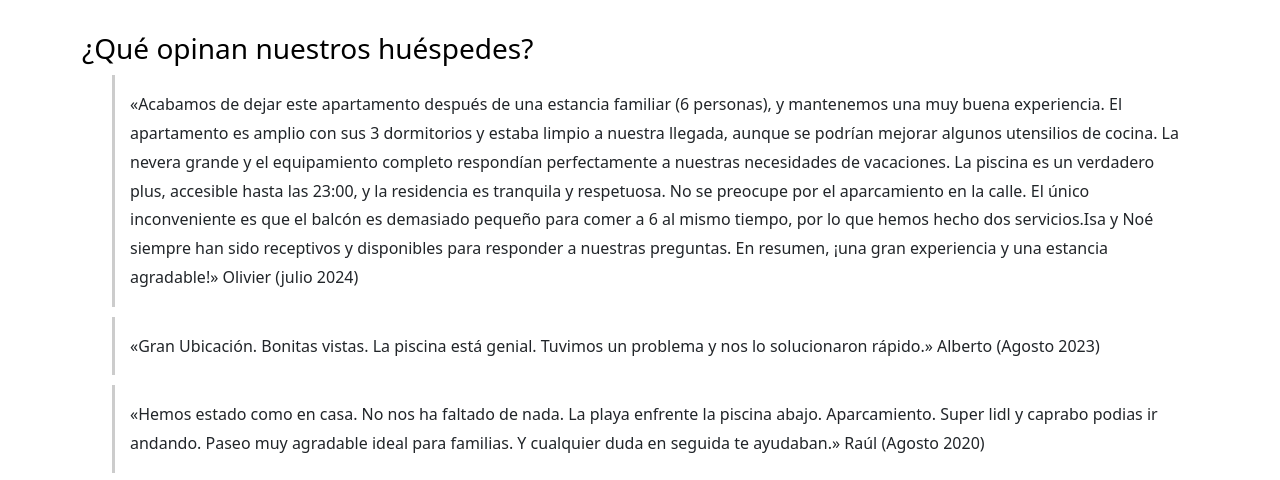
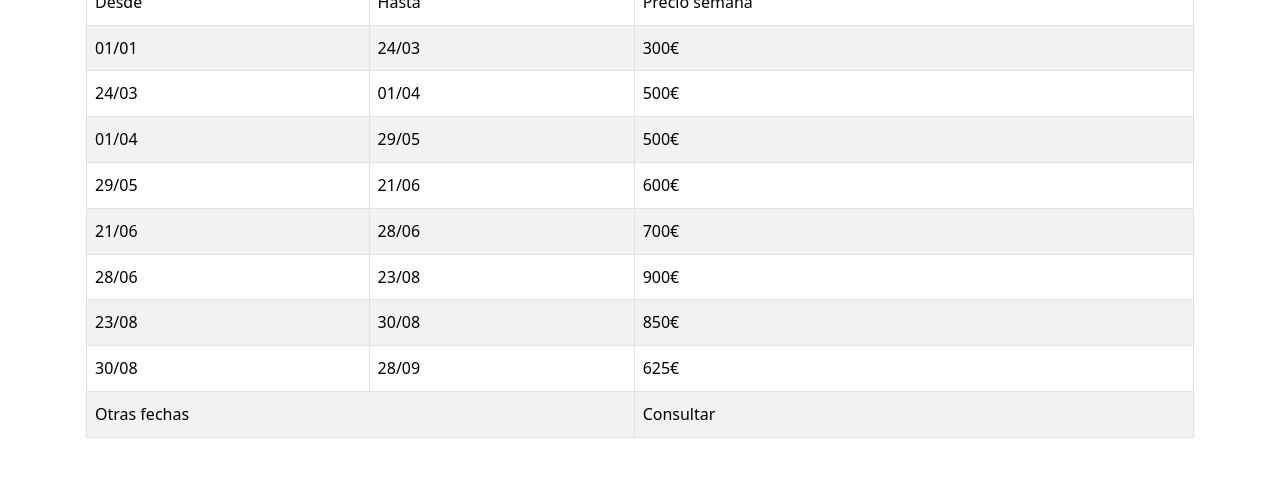
Before and after one commit to rubenhierro/racodelicies, a plain HTML site: page index.html in a window 1280 px wide. Shown: the part 5086-5566 px from the top of the page. Drawn offline with nearby package versions, Linux system fonts and the light colour scheme; some packages are replaced by stand-ins of ours; a script that the page names is missing.

Commit message:
Update prices section in HTML with new dates and values

```diff
--- a/index.html
+++ b/index.html
@@ -253,7 +253,7 @@
     <!-- End Calendar-->
 
     <!-- Start Prices -->
-    <div class="row mt-3 p-3" style="display: none;">
+    <div class="row mt-3 p-3" style="display:inherit;">
       <h3>Precios 2024</h3>
       <p class="reserva-minima"><strong>*Agosto: reserva mínima 15 días.</strong></p>
       <table class="table table-striped table-bordered mt-3">
@@ -277,33 +277,33 @@
           </tr>
           <tr>
             <td>01/04</td>
-            <td>01/06</td>
+            <td>29/05</td>
             <td>500€</td>
           </tr>
           <tr>
-            <td>01/06</td>
-            <td>22/06</td>
+            <td>29/05</td>
+            <td>21/06</td>
             <td>600€</td>
           </tr>
           <tr>
-            <td>22/06</td>
-            <td>02/07</td>
-            <td>775€</td>
-          </tr>
-          <tr>
-            <td>02/07</td>
-            <td>24/08</td>
-            <td>850€ <span class="reserva-minima"> *</span></td>
-          </tr>
-          <tr>
-            <td>24/08</td>
-            <td>31/08</td>
+            <td>21/06</td>
+            <td>28/06</td>
             <td>700€</td>
           </tr>
           <tr>
-            <td>31/08</td>
+            <td>28/06</td>
+            <td>23/08</td>
+            <td>900€ <span class="reserva-minima"> *</span></td>
+          </tr>
+          <tr>
+            <td>23/08</td>
+            <td>30/08</td>
+            <td>850€</td>
+          </tr>
+          <tr>
+            <td>30/08</td>
             <td>28/09</td>
-            <td>550€</td>
+            <td>625€</td>
           </tr>
           <tr>
             <td colspan="2">Otras fechas</td>
```
